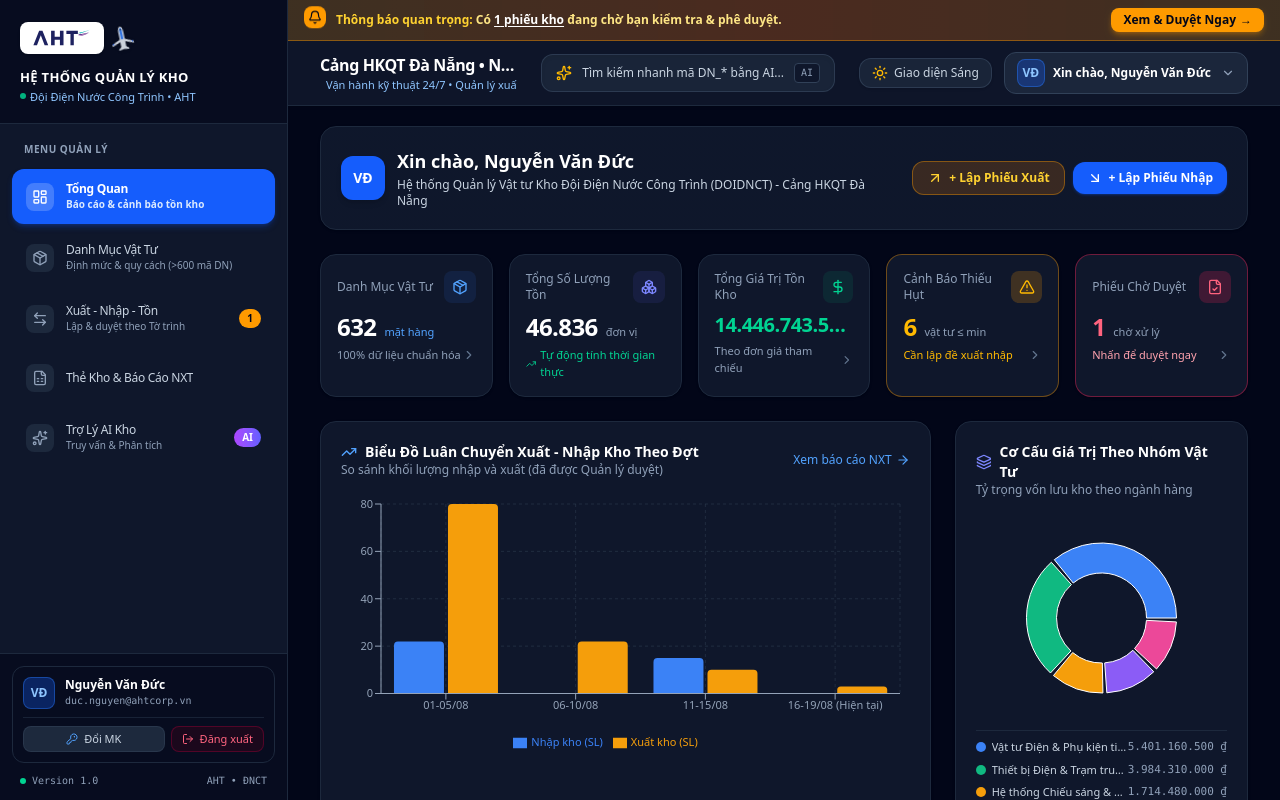
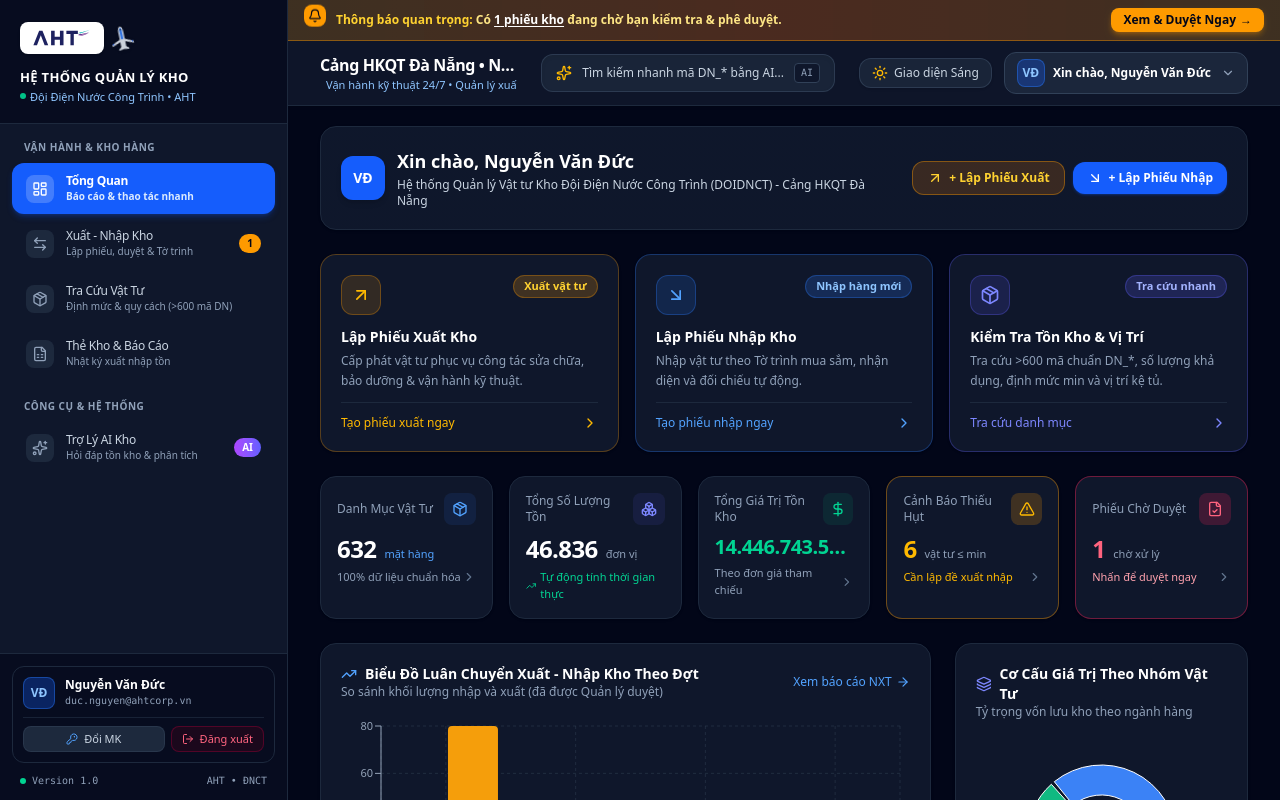
Before and after one commit to vnphuoc-creator/Smart-Inventory, a React (Vite) app: page / in a window 1280 px wide. Shown: the top 800 px of the page. Built offline with nearby package versions, Linux system fonts and the light colour scheme.

Commit message:
Add files via upload

```diff
--- a/src/components/DashboardView.tsx
+++ b/src/components/DashboardView.tsx
@@ -157,6 +157,90 @@ export const DashboardView: React.FC<DashboardViewProps> = ({
               <ArrowDownRight className="w-4 h-4" />
               <span>{currentUser.role === 'ADMIN' ? '+ Lập Phiếu Nhập' : '+ Đề Xuất Nhập'}</span>
             </button>
+          </div>
+        </div>
+      </div>
+
+      {/* 3 Quick Action Hub Cards for New & Regular Users */}
+      <div className="grid grid-cols-1 md:grid-cols-3 gap-4">
+        {/* Quick Action 1: Xuất Kho */}
+        <div
+          onClick={() => onOpenCreateTransaction('EXPORT')}
+          className="bg-slate-900 border border-amber-500/30 hover:border-amber-500 rounded-2xl p-4 sm:p-5 transition-all duration-200 cursor-pointer group shadow-sm hover:shadow-amber-500/10 hover:shadow-lg flex flex-col justify-between"
+        >
+          <div className="flex items-start justify-between gap-3">
+            <div className="w-10 h-10 rounded-xl bg-amber-500/15 border border-amber-500/30 text-amber-400 flex items-center justify-center group-hover:scale-110 transition-transform shrink-0">
+              <ArrowUpRight className="w-5 h-5" />
+            </div>
+            <span className="text-[11px] bg-amber-500/20 text-amber-300 font-semibold px-2.5 py-0.5 rounded-full border border-amber-500/30">
+              Xuất vật tư
+            </span>
+          </div>
+          <div className="mt-3">
+            <h3 className="text-sm font-bold text-white group-hover:text-amber-300 transition-colors">
+              Lập Phiếu Xuất Kho
+            </h3>
+            <p className="text-xs text-slate-400 mt-1 leading-relaxed">
+              Cấp phát vật tư phục vụ công tác sửa chữa, bảo dưỡng &amp; vận hành kỹ thuật.
+            </p>
+          </div>
+          <div className="mt-3 pt-3 border-t border-slate-800 flex items-center justify-between text-xs text-amber-400 font-medium">
+            <span>Tạo phiếu xuất ngay</span>
+            <ChevronRight className="w-4 h-4 group-hover:translate-x-1 transition-transform" />
+          </div>
+        </div>
+
+        {/* Quick Action 2: Nhập Kho */}
+        <div
+          onClick={() => onOpenCreateTransaction('IMPORT')}
+          className="bg-slate-900 border border-blue-500/30 hover:border-blue-500 rounded-2xl p-4 sm:p-5 transition-all duration-200 cursor-pointer group shadow-sm hover:shadow-blue-500/10 hover:shadow-lg flex flex-col justify-between"
+        >
+          <div className="flex items-start justify-between gap-3">
+            <div className="w-10 h-10 rounded-xl bg-blue-500/15 border border-blue-500/30 text-blue-400 flex items-center justify-center group-hover:scale-110 transition-transform shrink-0">
+              <ArrowDownRight className="w-5 h-5" />
+            </div>
+            <span className="text-[11px] bg-blue-500/20 text-blue-300 font-semibold px-2.5 py-0.5 rounded-full border border-blue-500/30">
+              Nhập hàng mới
+            </span>
+          </div>
+          <div className="mt-3">
+            <h3 className="text-sm font-bold text-white group-hover:text-blue-300 transition-colors">
+              Lập Phiếu Nhập Kho
+            </h3>
+            <p className="text-xs text-slate-400 mt-1 leading-relaxed">
+              Nhập vật tư theo Tờ trình mua sắm, nhận diện và đối chiếu tự động.
+            </p>
+          </div>
+          <div className="mt-3 pt-3 border-t border-slate-800 flex items-center justify-between text-xs text-blue-400 font-medium">
+            <span>Tạo phiếu nhập ngay</span>
+            <ChevronRight className="w-4 h-4 group-hover:translate-x-1 transition-transform" />
+          </div>
+        </div>
+
+        {/* Quick Action 3: Tra Cứu Tồn Kho */}
+        <div
+          onClick={() => onNavigateTab('materials')}
+          className="bg-slate-900 border border-indigo-500/30 hover:border-indigo-500 rounded-2xl p-4 sm:p-5 transition-all duration-200 cursor-pointer group shadow-sm hover:shadow-indigo-500/10 hover:shadow-lg flex flex-col justify-between"
+        >
+          <div className="flex items-start justify-between gap-3">
+            <div className="w-10 h-10 rounded-xl bg-indigo-500/15 border border-indigo-500/30 text-indigo-400 flex items-center justify-center group-hover:scale-110 transition-transform shrink-0">
+              <Package className="w-5 h-5" />
+            </div>
+            <span className="text-[11px] bg-indigo-500/20 text-indigo-300 font-semibold px-2.5 py-0.5 rounded-full border border-indigo-500/30">
+              Tra cứu nhanh
+            </span>
+          </div>
+          <div className="mt-3">
+            <h3 className="text-sm font-bold text-white group-hover:text-indigo-300 transition-colors">
+              Kiểm Tra Tồn Kho &amp; Vị Trí
+            </h3>
+            <p className="text-xs text-slate-400 mt-1 leading-relaxed">
+              Tra cứu &gt;600 mã chuẩn DN_*, số lượng khả dụng, định mức min và vị trí kệ tủ.
+            </p>
+          </div>
+          <div className="mt-3 pt-3 border-t border-slate-800 flex items-center justify-between text-xs text-indigo-400 font-medium">
+            <span>Tra cứu danh mục</span>
+            <ChevronRight className="w-4 h-4 group-hover:translate-x-1 transition-transform" />
           </div>
         </div>
       </div>
--- a/src/components/Sidebar.tsx
+++ b/src/components/Sidebar.tsx
@@ -132,12 +132,41 @@ export const Sidebar: React.FC<SidebarProps> = ({
         </div>
 
         {/* Main Vertical Navigation Menu */}
-        <nav className="flex-1 overflow-y-auto p-3 space-y-1.5 no-scrollbar">
-          <div className="px-3 py-1.5 text-[10px] font-bold uppercase tracking-wider text-slate-400">
-            Menu Quản Lý
+        <nav className="flex-1 overflow-y-auto p-3 space-y-4 no-scrollbar">
+          {/* Section 1: Quản lý vận hành kho */}
+          <div className="space-y-1">
+            <div className="px-3 py-1 text-[10px] font-bold uppercase tracking-wider text-slate-400">
+              Vận Hành &amp; Kho Hàng
             </div>
 
-          {navItems.map((item) => {
+            {[
+              {
+                id: 'dashboard',
+                label: 'Tổng Quan',
+                icon: LayoutDashboard,
+                description: 'Báo cáo & thao tác nhanh',
+              },
+              {
+                id: 'transactions',
+                label: 'Xuất - Nhập Kho',
+                icon: ArrowLeftRight,
+                badge: pendingApprovalsCount > 0 ? `${pendingApprovalsCount}` : undefined,
+                badgeColor: 'bg-amber-500 text-slate-950 font-bold',
+                description: 'Lập phiếu, duyệt & Tờ trình',
+              },
+              {
+                id: 'materials',
+                label: 'Tra Cứu Vật Tư',
+                icon: Package,
+                description: 'Định mức & quy cách (>600 mã DN)',
+              },
+              {
+                id: 'ledger',
+                label: 'Thẻ Kho & Báo Cáo',
+                icon: FileSpreadsheet,
+                description: 'Nhật ký xuất nhập tồn',
+              },
+            ].map((item) => {
               const Icon = item.icon;
               const isActive = activeTab === item.id;
 
@@ -149,7 +178,7 @@ export const Sidebar: React.FC<SidebarProps> = ({
                     onTabChange(item.id);
                     if (isOpenMobile) onToggleMobile();
                   }}
-                className={`w-full flex items-center justify-between px-3.5 py-3 rounded-xl text-left transition-all group ${
+                  className={`w-full flex items-center justify-between px-3.5 py-2.5 rounded-xl text-left transition-all group ${
                     isActive
                       ? 'bg-blue-600 text-white font-bold shadow-md shadow-blue-600/25'
                       : 'text-slate-300 hover:bg-slate-800/80 hover:text-white font-medium'
@@ -187,6 +216,94 @@ export const Sidebar: React.FC<SidebarProps> = ({
                 </button>
               );
             })}
+          </div>
+
+          {/* Section 2: Công cụ thông minh & Quản trị */}
+          <div className="space-y-1">
+            <div className="px-3 py-1 text-[10px] font-bold uppercase tracking-wider text-slate-400">
+              Công Cụ &amp; Hệ Thống
+            </div>
+
+            {[
+              {
+                id: 'ai',
+                label: 'Trợ Lý AI Kho',
+                icon: Sparkles,
+                badge: 'AI',
+                badgeColor: 'bg-gradient-to-r from-purple-500 to-indigo-500 text-white font-bold',
+                description: 'Hỏi đáp tồn kho & phân tích',
+              },
+              ...(currentUser.email?.toLowerCase().trim() === 'vn.phuoc235@gmail.com'
+                ? [
+                    {
+                      id: 'users',
+                      label: 'Phân Quyền Người Dùng',
+                      icon: ShieldCheck,
+                      badge: 'Admin',
+                      badgeColor: 'bg-blue-600/30 text-blue-300 border border-blue-500/40',
+                      description: 'Quản lý tài khoản',
+                    },
+                    {
+                      id: 'settings',
+                      label: 'Cài Đặt Hệ Thống',
+                      icon: Settings,
+                      badge: 'Admin',
+                      badgeColor: 'bg-emerald-600/30 text-emerald-300 border border-emerald-500/40',
+                      description: 'Logo, ĐVT & Import',
+                    },
+                  ]
+                : []),
+            ].map((item) => {
+              const Icon = item.icon;
+              const isActive = activeTab === item.id;
+
+              return (
+                <button
+                  key={item.id}
+                  id={`sidebar-nav-${item.id}`}
+                  onClick={() => {
+                    onTabChange(item.id);
+                    if (isOpenMobile) onToggleMobile();
+                  }}
+                  className={`w-full flex items-center justify-between px-3.5 py-2.5 rounded-xl text-left transition-all group ${
+                    isActive
+                      ? 'bg-blue-600 text-white font-bold shadow-md shadow-blue-600/25'
+                      : 'text-slate-300 hover:bg-slate-800/80 hover:text-white font-medium'
+                  }`}
+                >
+                  <div className="flex items-center gap-3 min-w-0">
+                    <div
+                      className={`p-1.5 rounded-lg transition-colors ${
+                        isActive ? 'bg-white/20 text-white' : 'bg-slate-800 text-slate-400 group-hover:text-blue-400'
+                      }`}
+                    >
+                      <Icon className="w-4 h-4 shrink-0" />
+                    </div>
+                    <div className="truncate">
+                      <div className="text-xs tracking-tight">{item.label}</div>
+                      {item.description && (
+                        <div
+                          className={`text-[10px] truncate ${
+                            isActive ? 'text-blue-100' : 'text-slate-400'
+                          }`}
+                        >
+                          {item.description}
+                        </div>
+                      )}
+                    </div>
+                  </div>
+
+                  {item.badge && (
+                    <span
+                      className={`text-[10px] px-2 py-0.5 rounded-full shrink-0 font-sans ${item.badgeColor}`}
+                    >
+                      {item.badge}
+                    </span>
+                  )}
+                </button>
+              );
+            })}
+          </div>
         </nav>
 
         {/* Bottom User Profile & Actions (Single logged-in user, no dropdown switch list) */}
```
Lines whose indentation alone changed are shown as unchanged.
